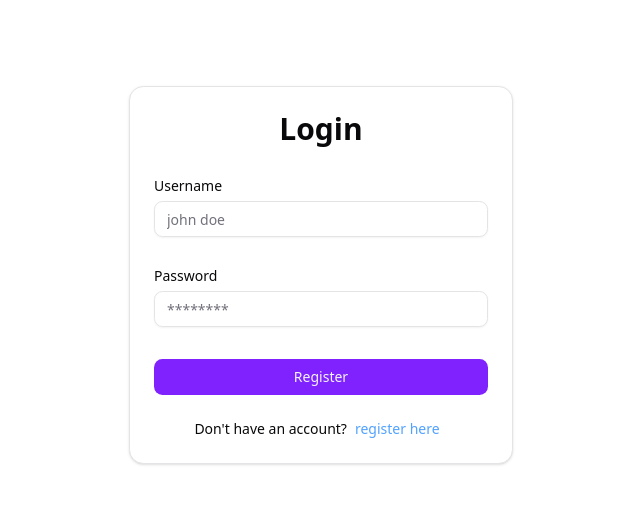
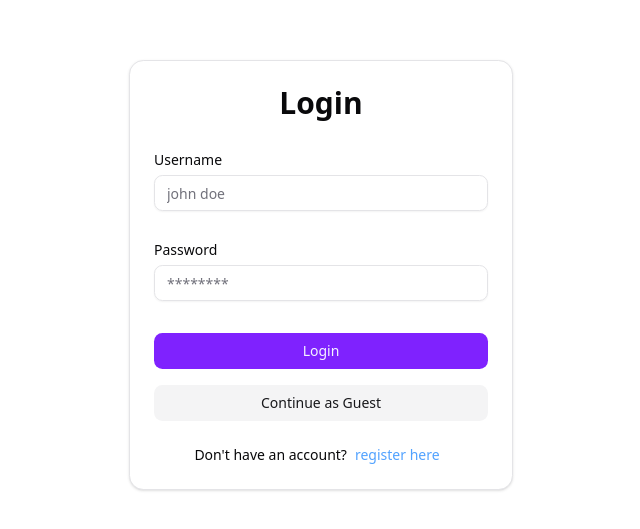
Before and after one commit to PutuRivan/frontend-quiz-app, a React app: page / in a window 1280 px wide. Shown: the part 125-654 px from the top of the page, without its empty margins (319-959 px from the left). Built offline with nearby package versions, Linux system fonts and the light colour scheme; the HTML template or start-up script is replaced by a standard one.

Commit message:
resume multiple account

```diff
--- a/src/components/dashboard/user/user-dashboard.tsx
+++ b/src/components/dashboard/user/user-dashboard.tsx
@@ -13,6 +13,7 @@ import {
 } from "@/components/ui/alert-dialog"
 import { Table, TableBody, TableCell, TableHead, TableHeader, TableRow } from "@/components/ui/table"
 import { useNavigate } from "react-router"
+import { useAuth } from "@/context/auth-context"
 
 interface Statistic {
   title: string
@@ -37,7 +38,7 @@ export default function UserDashboard({ user, stats, recentScore }: UserDashboar
 
   const handleStartClick = () => {
     // 🔹 Hanya tampilkan resume jika user login & ada session
-    const savedSession = localStorage.getItem("quizSession")
+    const savedSession = localStorage.getItem(`quizSession_${user}`)
     if (user && savedSession) {
       const parsed = JSON.parse(savedSession)
       if (parsed.user === user) {
@@ -51,7 +52,7 @@ export default function UserDashboard({ user, stats, recentScore }: UserDashboar
   }
 
   const handleStartNewQuiz = () => {
-    localStorage.removeItem("quizSession")
+    localStorage.removeItem(`quizSession_${user}`)
     setShowResumeDialog(false)
     navigate("/quiz")
   }
--- a/src/pages/login-page.tsx
+++ b/src/pages/login-page.tsx
@@ -68,9 +68,16 @@ export default function LoginPage() {
                   </FormItem>
                 )}
               />
-              <Button type="submit" className="w-full">Register</Button>
+              <Button type="submit" className="w-full">Login</Button>
             </form>
           </Form>
+          <Button
+            variant={"secondary"}
+            onClick={() => navigate("/dashboard")}
+            className="w-full mt-4">
+
+            Continue as Guest
+          </Button>
         </CardContent>
         <p className="text-center text-sm">Don&apos;t have an account?
           <Link to="/register" className="text-blue-400 px-2">register here</Link>
--- a/src/pages/quiz-page.tsx
+++ b/src/pages/quiz-page.tsx
@@ -16,7 +16,7 @@ export default function QuizPage() {
   const [questions, setQuestions] = useState<Question[]>([])
   const [currentQuestion, setCurrentQuestion] = useState(0)
   const [selectedAnswers, setSelectedAnswers] = useState<Record<number, string>>({})
-  const [timeLeft, setTimeLeft] = useState(60)
+  const [timeLeft, setTimeLeft] = useState(600)
   const [loading, setLoading] = useState(true)
 
   const { user } = useAuth()
@@ -29,11 +29,10 @@ export default function QuizPage() {
     return textarea.value
   }
 
-  // 🔹 Fetch atau Resume
   useEffect(() => {
     const fetchQuestions = async () => {
       try {
-        const res = await fetch("https://opentdb.com/api.php?amount=10&category=21&difficulty=easy&type=multiple")
+        const res = await fetch("https://opentdb.com/api.php?amount=5&category=31&difficulty=hard&type=multiple")
         const data = await res.json()
 
         const formatted: Question[] = data.results.map((item: any, index: number) => {
@@ -60,13 +59,12 @@ export default function QuizPage() {
       }
     }
 
-    // 🔹 Jika resume = true dan session ada
     const query = new URLSearchParams(location.search)
     if (query.get("resume") === "true" && user?.username) {
-      const saved = localStorage.getItem("quizSession")
+      const sessionKey = `quizSession_${user.username}`
+      const saved = localStorage.getItem(sessionKey)
       if (saved) {
         const session = JSON.parse(saved)
-        if (session.user === user.username) {
         setQuestions(session.questions)
         setSelectedAnswers(session.selectedAnswers || {})
         setCurrentQuestion(session.currentQuestion || 0)
@@ -75,16 +73,16 @@ export default function QuizPage() {
         return
       }
     }
-    }
 
     fetchQuestions()
   }, [location, user])
 
-  // 🔹 Auto-save session (hanya kalau login)
+  // ✅ Simpan session per user
   useEffect(() => {
     if (user?.username && questions.length > 0) {
+      const sessionKey = `quizSession_${user.username}`
       const session = { user: user.username, questions, selectedAnswers, currentQuestion, timeLeft }
-      localStorage.setItem("quizSession", JSON.stringify(session))
+      localStorage.setItem(sessionKey, JSON.stringify(session))
     }
   }, [user, questions, selectedAnswers, currentQuestion, timeLeft])
 
@@ -106,7 +104,10 @@ export default function QuizPage() {
 
       const existing = JSON.parse(localStorage.getItem("quizResults") || "[]")
       localStorage.setItem("quizResults", JSON.stringify([result, ...existing]))
-      localStorage.removeItem("quizSession")
+
+      // ✅ Hapus session user saat quiz selesai
+      const sessionKey = `quizSession_${user.username}`
+      localStorage.removeItem(sessionKey)
     }
 
     navigate("/quiz/result", { state: { totalQuestions, correctAnswers, wrongAnswers, score } })
```
Lines whose indentation alone changed are shown as unchanged.
